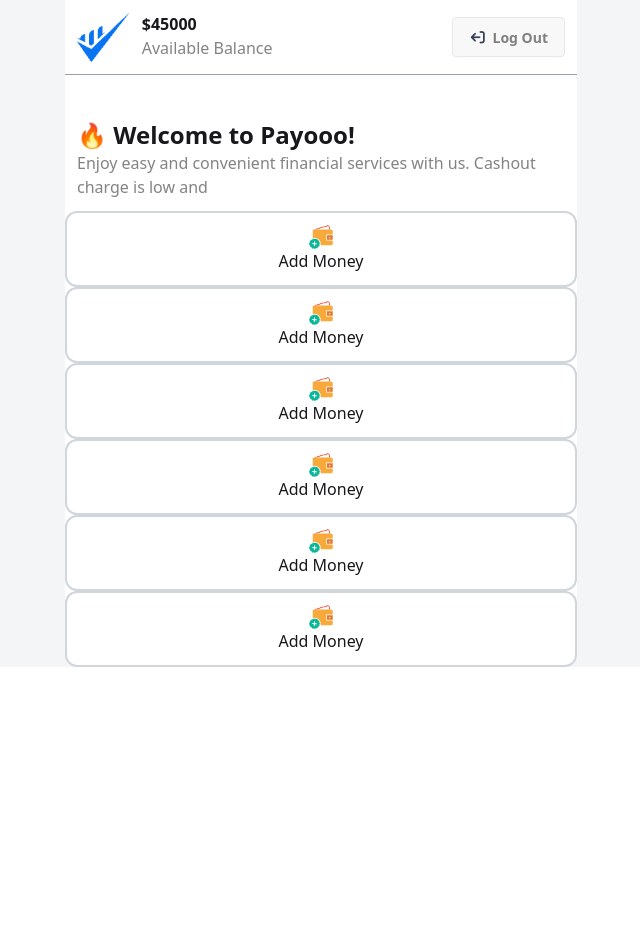
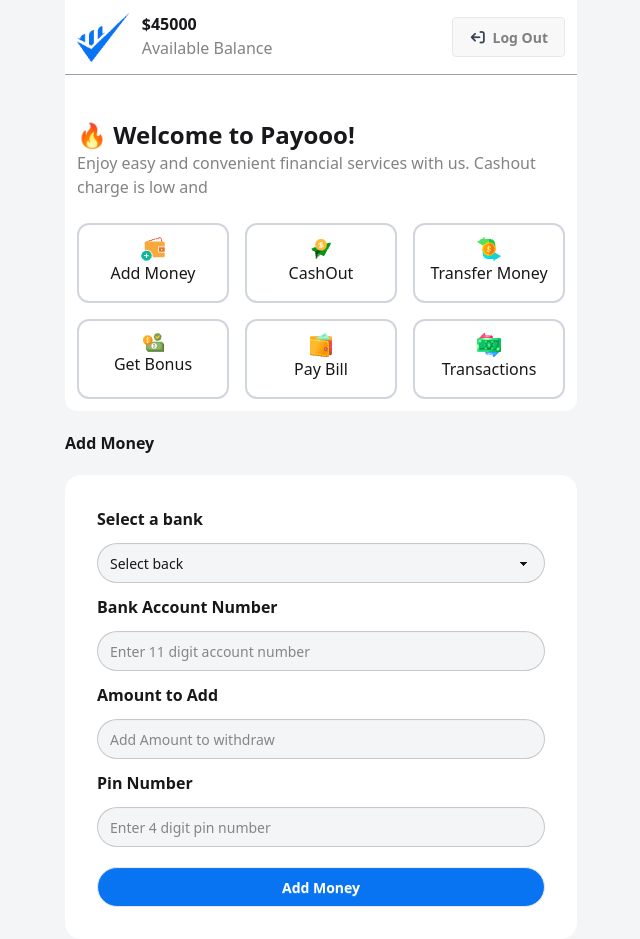
Before and after one commit to rht789/payoo-app, a plain HTML site: page home.html in a window 1280 px wide. Shown: the whole page, without its empty margins (319-959 px from the left). Before the commit the page ends 800 px from the top, so only its background shows below. Drawn offline with nearby package versions, Linux system fonts and the light colour scheme.

Commit message:
Refactor home page layout and add 'Add Money' form with bank selection

```diff
--- a/home.html
+++ b/home.html
@@ -1,8 +1,8 @@
 <!DOCTYPE html>
 <html lang="en">
-<head>
-    <meta charset="UTF-8">
-    <meta name="viewport" content="width=device-width, initial-scale=1.0">
+  <head>
+    <meta charset="UTF-8" />
+    <meta name="viewport" content="width=device-width, initial-scale=1.0" />
     <title>Document</title>
     <!-- daisy ui cdn -->
     <link
@@ -21,8 +21,8 @@
       crossorigin="anonymous"
       referrerpolicy="no-referrer"
     />
-</head>
-<body class="bg-[#f4f5f7]">
+  </head>
+  <body class="bg-[#f4f5f7]">
     <div class="max-w-lg mx-auto bg-white rounded-b-xl">
       <div
         class="min-h-[50px] flex justify-between items-center border-b-1 border-gray-400 p-3"
@@ -30,7 +30,9 @@
         <div class="flex">
           <img src="./assets/Group.png" class="h-[50px]" alt="" />
           <div class="ml-3">
-            <h2 class="font-bold">$<span id="available-balance">45000</span></h2>
+            <h2 class="font-bold">
+              $<span id="available-balance">45000</span>
+            </h2>
             <p class="text-[#08080880]">Available Balance</p>
           </div>
         </div>
@@ -51,31 +53,98 @@
           is low and
         </p>
       </div>
-      <div class="min-h-[200px]">
-        <div id="add-button" class="border-2 border-gray-300 text-center p-3 rounded-xl">
+
+      <div class="min-h-[200px] grid grid-cols-3 gap-4 p-3">
+        <div
+          id="add-button"
+          class="border-2 border-gray-300 text-center p-3 rounded-xl"
+        >
           <img src="./assets/wallet1.png" class="mx-auto" alt="" />
           <h2>Add Money</h2>
         </div>
-        <div id="add-button" class="border-2 border-gray-300 text-center p-3 rounded-xl">
-          <img src="./assets/wallet1.png" class="mx-auto" alt="" />
-          <h2>Add Money</h2>
+        <div
+          id="cash-out-button"
+          class="border-2 border-gray-300 text-center p-3 rounded-xl"
+        >
+          <img src="./assets/send1.png" class="mx-auto" alt="" />
+          <h2>CashOut</h2>
         </div>
-        <div id="add-button" class="border-2 border-gray-300 text-center p-3 rounded-xl">
-          <img src="./assets/wallet1.png" class="mx-auto" alt="" />
-          <h2>Add Money</h2>
+        <div class="border-2 border-gray-300 text-center p-3 rounded-xl">
+          <img src="./assets/money1.png" class="mx-auto" alt="" />
+          <h2>Transfer Money</h2>
         </div>
-        <div id="add-button" class="border-2 border-gray-300 text-center p-3 rounded-xl">
-          <img src="./assets/wallet1.png" class="mx-auto" alt="" />
-          <h2>Add Money</h2>
+        <div class="border-2 border-gray-300 text-center p-3 rounded-xl">
+          <img src="./assets/bonus1.png" class="mx-auto" alt="" />
+          <h2>Get Bonus</h2>
         </div>
-        <div id="add-button" class="border-2 border-gray-300 text-center p-3 rounded-xl">
-          <img src="./assets/wallet1.png" class="mx-auto" alt="" />
-          <h2>Add Money</h2>
+        <div class="border-2 border-gray-300 text-center p-3 rounded-xl">
+          <img src="./assets/purse1.png" class="mx-auto" alt="" />
+          <h2>Pay Bill</h2>
         </div>
-        <div id="add-button" class="border-2 border-gray-300 text-center p-3 rounded-xl">
-          <img src="./assets/wallet1.png" class="mx-auto" alt="" />
-          <h2>Add Money</h2>
+        <div
+          class="form-btn border-2 border-gray-300 text-center p-3 rounded-xl"
+        >
+          <img src="./assets/transaction1.png" class="mx-auto" alt="" />
+          <h2>Transactions</h2>
         </div>
       </div>
-</body>
+    </div>
+
+    <div class="all-form-sections max-w-lg mx-auto">
+      <div class="form" id="add-money-parent">
+        <h1 class="my-5 font-bold">Add Money</h1>
+        <form action="" class="bg-white rounded-2xl p-8">
+          <div class="mb-3">
+            <h1 class="font-semibold">Select a bank</h1>
+            <select
+              id="bank"
+              class="select bg-[#f4f5f7] mt-3 rounded-3xl w-full"
+            >
+              <option>Select back</option>
+              <option>AB bank</option>
+              <option>IFIC bank</option>
+              <option>Dutch bangla bank</option>
+            </select>
+          </div>
+          <div>
+            <label class="font-semibold" for="">Bank Account Number</label>
+            <br />
+            <input
+              id="account-number"
+              type="text"
+              placeholder="Enter 11 digit account number"
+              class="input bg-[#f4f5f7] mt-3 rounded-3xl w-full"
+            />
+          </div>
+          <div class="mt-3">
+            <label class="font-semibold" for="">Amount to Add</label>
+            <br />
+            <input
+              id="add-amount"
+              type="text"
+              placeholder="Add Amount to withdraw"
+              class="input bg-[#f4f5f7] mt-3 rounded-3xl w-full"
+            />
+          </div>
+          <div class="mt-3">
+            <label class="font-semibold" for="">Pin Number</label>
+            <br />
+            <input
+              id="add-pin"
+              type="text"
+              placeholder="Enter 4 digit pin number"
+              class="input bg-[#f4f5f7] mt-3 rounded-3xl w-full"
+            />
+          </div>
+
+          <button
+            id="add-money-btn"
+            class="btn text-white bg-[#0874F2] mt-5 w-full rounded-3xl"
+          >
+            Add Money
+          </button>
+        </form>
+      </div>
+    </div>
+  </body>
 </html>
```
